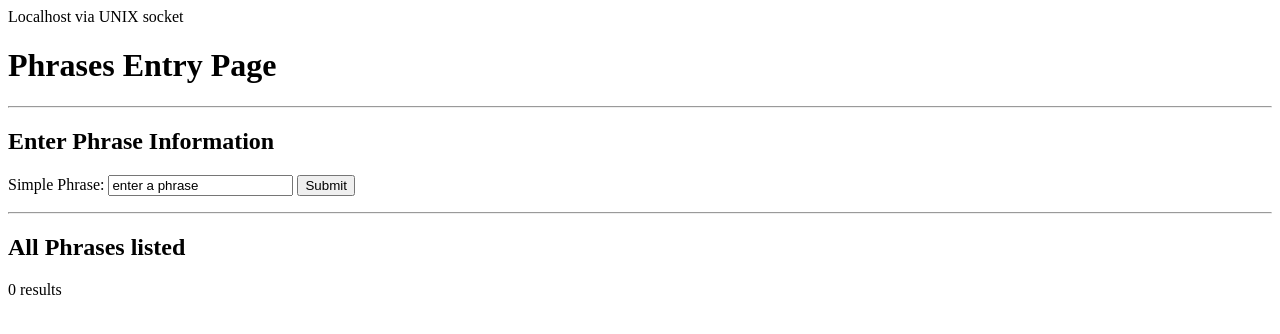
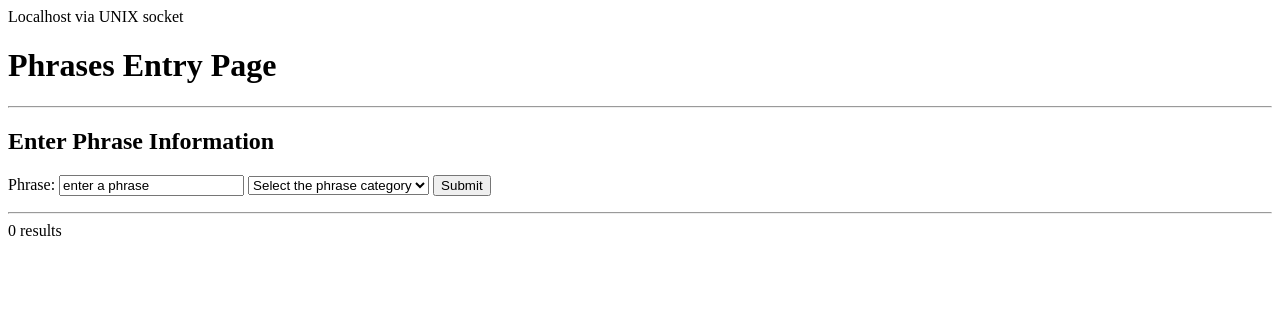
Before and after one commit to TiaElMasry/TalkBox, a PHP site: page / in a window 1280 px wide. Shown: the top 334 px of the page. Run offline with PHP 8.4, Linux system fonts and the light colour scheme; data that the repository does not hold is empty.

Commit message:
Update index.php

```diff
--- a/index.php
+++ b/index.php
@@ -24,9 +24,15 @@
 
          <form action="db_insert.php">
              <!--------------- LAT--------------------->
-            <label for="l"> Simple Phrase:</label>
+            <label for="l"> Phrase:</label>
             <input type="text" id="phrase" name="phrase" value="enter a phrase">
+            <select name="category" id="category">
+            <option value="0" selected="selected">Select the phrase category</option>
+            <option value="TalkToPeople">Talk to People</option>
+            <option value="TalkToDevices">Talk to Devices</option>
+            </select>
             <input type="submit" value="Submit">
+
 
 
         </form>
@@ -37,7 +43,6 @@
 
 
       <?php
-         echo "<h2>All Phrases listed</h2>";
 
          include "db_list_all_results.php";
 
```
